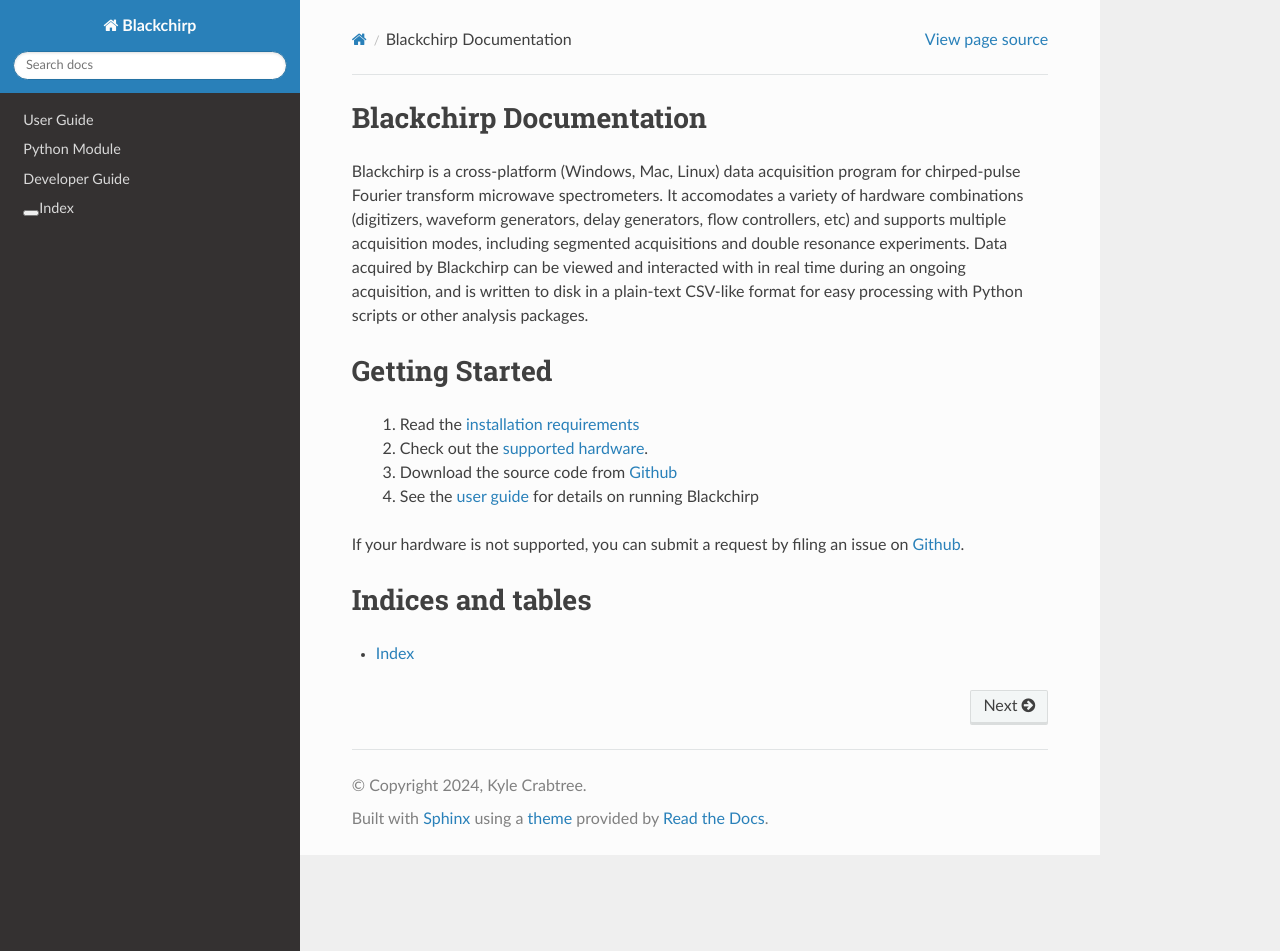
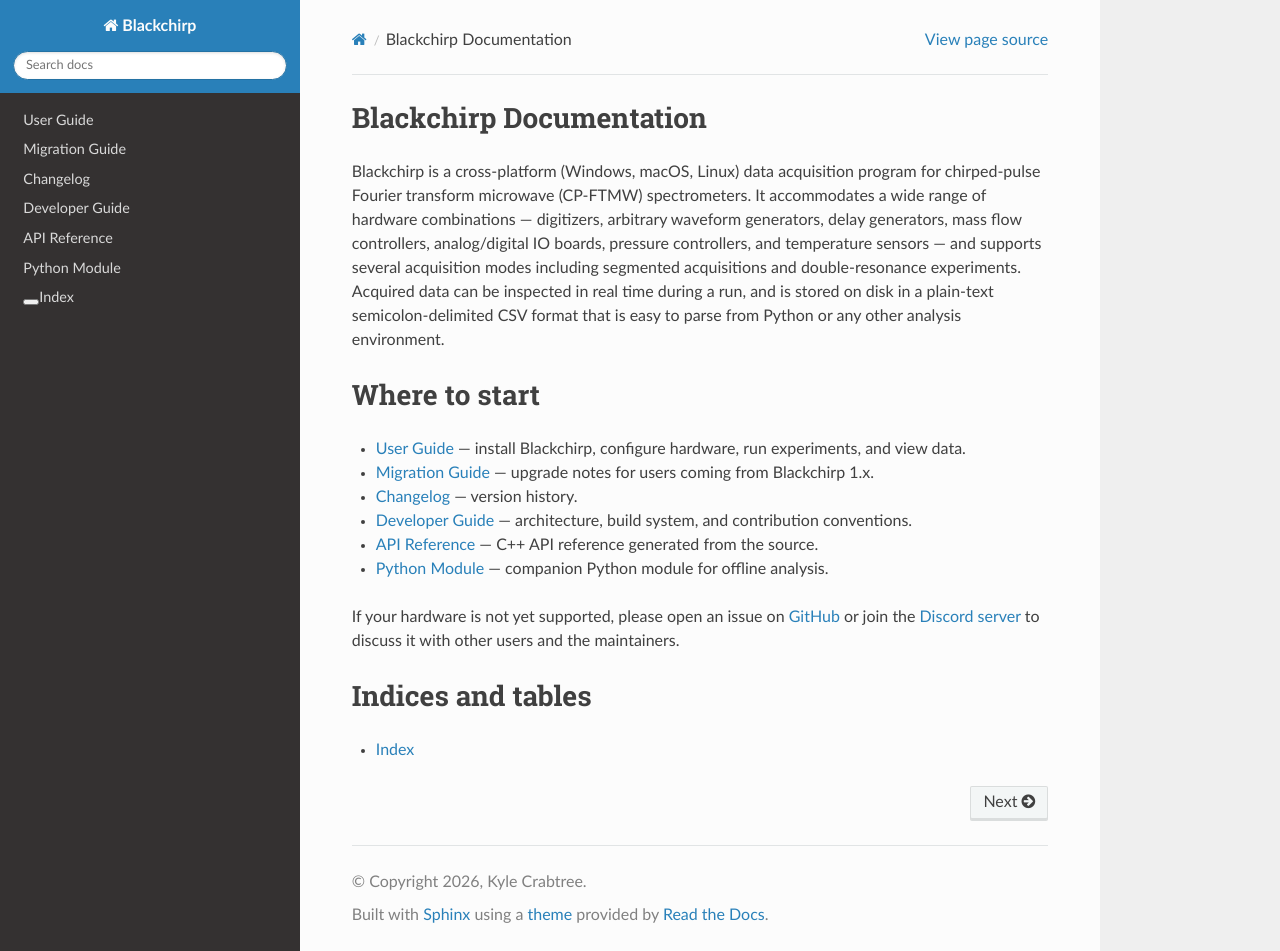
Before and after one commit to kncrabtree/blackchirp, a Sphinx documentation site: the page built from doc/source/index.rst, in a window 1280 px wide and 951 px high. Built offline with Sphinx 7.4.7 and the Read the Docs theme 3.1.0, drawn with Linux system fonts in a browser that asks for light colours.

Commit message:
Refresh documentation scaffolding for 2.0.0 docs revision
Set up the Sphinx skeleton, navigation, and project-wide entry points
that the rest of the documentation revision plugs into. The toctree in
index.rst now exposes User Guide, Migration, Changelog, Developer Guide,
and API Reference as five sibling chapters, with placeholder scaffolds
under changelog/ and developer_guide/ so the build stays clean until the
content bundles fill them in. conf.py parses the canonical version from
the top-level CMakeLists.txt, and classes.rst is retitled "API
Reference" to disambiguate it from the new Developer Guide chapter.

README.md drops the v1.1.0-preview "What's New" section in favour of a
2.0.0-alpha summary covering binary distribution, the CMake migration,
runtime hardware configuration, Python hardware drivers, and
Blackchirp-viewer.

The Doxygen warning log is redirected via @DOXYGEN_WARN_LOGFILE@ in
Doxyfile.in so the CMake build target writes it under the build tree
instead of the repository root; the ReadTheDocs path keeps the existing
doc/source/doxygen.log location, which doc/.gitignore already covers.

Co-Authored-By: Claude Opus 4.7 <noreply@anthropic.com>

```diff
--- a/doc/source/conf.py
+++ b/doc/source/conf.py
@@ -1,67 +1,110 @@
 # Configuration file for the Sphinx documentation builder.
 #
-# This file only contains a selection of the most common options. For a full
-# list see the documentation:
+# Full reference:
 # https://www.sphinx-doc.org/en/master/usage/configuration.html
 
-# -- Path setup --------------------------------------------------------------
+import os
+import re
+import subprocess
+import sys
+from datetime import date
 
-# If extensions (or modules to document with autodoc) are in another directory,
-# add these directories to sys.path here. If the directory is relative to the
-# documentation root, use os.path.abspath to make it absolute, like shown here.
-#
-import os
-import sys
-sys.path.insert(0,os.path.abspath('../../python/blackchirp/src'))
-# sys.path.insert(0, os.path.abspath('.'))
-import subprocess
+# Make the python/blackchirp package importable for autodoc.
+sys.path.insert(0, os.path.abspath('../../python/blackchirp/src'))
 
+# Run Doxygen so breathe has up-to-date XML. The Doxyfile in this directory
+# is the ReadTheDocs variant maintained by cmake/BlackchirpDocumentation.cmake;
+# CMake builds run Doxygen via the `doxygen` target as well, so this call is
+# idempotent in either environment.
 subprocess.call('doxygen Doxyfile', shell=True)
 
 
-# -- Project information -----------------------------------------------------
+# -- Helpers ----------------------------------------------------------------
+
+def _read_version_from_cmake():
+    """Parse BC_*_VERSION values from the top-level CMakeLists.txt.
+
+    The CMake project() declaration carries the canonical
+    major/minor/patch numbers; the release suffix (e.g. "alpha") is
+    declared separately. Returning ("", "") is safe — Sphinx falls back
+    to the strings configured below.
+    """
+    cmake_path = os.path.abspath(
+        os.path.join(os.path.dirname(__file__), '..', '..', 'CMakeLists.txt')
+    )
+    try:
+        with open(cmake_path, 'r', encoding='utf-8') as fh:
+            text = fh.read()
+    except OSError:
+        return ('', '')
+
+    project_match = re.search(
+        r'project\s*\(\s*Blackchirp\b[^)]*?VERSION\s+([0-9]+\.[0-9]+\.[0-9]+)',
+        text,
+        re.DOTALL,
+    )
+    base = project_match.group(1) if project_match else ''
+
+    release_match = re.search(
+        r'set\s*\(\s*BC_RELEASE_VERSION\s+"([^"]+)"',
+        text,
+    )
+    release = release_match.group(1) if release_match else ''
+
+    full = base if not release else f'{base}-{release}'
+    return (base, full)
+
+
+# -- Project information ----------------------------------------------------
 
 project = 'Blackchirp'
-copyright = '2024, Kyle Crabtree'
 author = 'Kyle Crabtree'
+copyright = f'{date.today().year}, {author}'
+
+_short_version, _full_version = _read_version_from_cmake()
+# Sphinx convention: `version` is the short X.Y string used in the sidebar
+# title; `release` is the full version including any pre-release suffix.
+version = _short_version or '2.0.0'
+release = _full_version or '2.0.0-alpha'
 
 
-# -- General configuration ---------------------------------------------------
+# -- General configuration --------------------------------------------------
 
-# Add any Sphinx extension module names here, as strings. They can be
-# extensions coming with Sphinx (named 'sphinx.ext.*') or your custom
-# ones.
-# extensions = [ 'breathe','sphinx.ext.autosectionlabel' ]
-extensions = [ 'sphinx.ext.autosectionlabel', 'sphinx.ext.autodoc', 'sphinx.ext.napoleon', 'nbsphinx', 'nbsphinx_link', 'breathe' ]
+extensions = [
+    'sphinx.ext.autosectionlabel',
+    'sphinx.ext.autodoc',
+    'sphinx.ext.napoleon',
+    'nbsphinx',
+    'nbsphinx_link',
+    'breathe',
+]
+
 autosectionlabel_prefix_document = True
-autodoc_mock_imports = ['pandas','scipy','numpy']
+autodoc_mock_imports = ['pandas', 'scipy', 'numpy']
 nbsphinx_execute = 'never'
 
-# Add any paths that contain templates here, relative to this directory.
 templates_path = ['_templates']
-
-# List of patterns, relative to source directory, that match files and
-# directories to ignore when looking for source files.
-# This pattern also affects html_static_path and html_extra_path.
 exclude_patterns = []
 
 
-# -- Options for HTML output -------------------------------------------------
+# -- Options for HTML output ------------------------------------------------
 
-# The theme to use for HTML and HTML Help pages.  See the documentation for
-# a list of builtin themes.
-#
 html_theme = 'sphinx_rtd_theme'
-
-# Add any paths that contain custom static files (such as style sheets) here,
-# relative to this directory. They are copied after the builtin static files,
-# so a file named "default.css" will overwrite the builtin "default.css".
 html_static_path = ['_static']
-
 html_favicon = '_static/favicon.png'
 
-# -- Options for breathe ------------------------------------------------------
-breathe_projects = { 'Blackchirp' : 'xml' }
-breathe_default_project='Blackchirp'
-breathe_default_members=('members','protected-members','private-members','undoc-members')
-breathe_show_include=False
+
+# -- Options for breathe ----------------------------------------------------
+
+# Doxygen XML lands in `xml/` next to this conf.py for both ReadTheDocs and
+# CMake builds — the CMake target also writes an absolute-path copy under
+# the build tree, but breathe only needs the source-relative path.
+breathe_projects = {'Blackchirp': 'xml'}
+breathe_default_project = 'Blackchirp'
+breathe_default_members = (
+    'members',
+    'protected-members',
+    'private-members',
+    'undoc-members',
+)
+breathe_show_include = False
--- /dev/null
+++ b/doc/source/developer_guide/overview.rst
@@ -0,0 +1,5 @@
+Overview
+========
+
+Placeholder. The developer guide is filled in by a dedicated
+documentation bundle.
--- a/doc/source/index.rst
+++ b/doc/source/index.rst
@@ -1,38 +1,50 @@
-.. Blackchirp documentation master file, created by
-   sphinx-quickstart on Tue Jun  8 20:09:33 2021.
-   You can adapt this file completely to your liking, but it should at least
-   contain the root `toctree` directive.
+.. Blackchirp documentation master file.
+   The toctree below is the canonical entry point for the rendered docs.
 
 
 .. toctree::
    :hidden:
 
    user_guide
+   migration
+   changelog
+   developer_guide
+   classes
    python
-   classes
 
 Blackchirp Documentation
 ========================
 
-Blackchirp is a cross-platform (Windows, Mac, Linux) data acquisition program for chirped-pulse Fourier transform microwave spectrometers.
-It accomodates a variety of hardware combinations (digitizers, waveform generators, delay generators, flow controllers, etc) and supports multiple acquisition modes, including segmented acquisitions and double resonance experiments.
-Data acquired by Blackchirp can be viewed and interacted with in real time during an ongoing acquisition, and is written to disk in a plain-text CSV-like format for easy processing with Python scripts or other analysis packages.
+Blackchirp is a cross-platform (Windows, macOS, Linux) data acquisition
+program for chirped-pulse Fourier transform microwave (CP-FTMW)
+spectrometers. It accommodates a wide range of hardware combinations —
+digitizers, arbitrary waveform generators, delay generators, mass flow
+controllers, analog/digital IO boards, pressure controllers, and
+temperature sensors — and supports several acquisition modes including
+segmented acquisitions and double-resonance experiments. Acquired data
+can be inspected in real time during a run, and is stored on disk in a
+plain-text semicolon-delimited CSV format that is easy to parse from
+Python or any other analysis environment.
 
-Getting Started
-===============
+Where to start
+==============
 
- #. Read the `installation requirements`_
- #. Check out the `supported hardware`_.
- #. Download the source code from Github_
- #. See the `user guide`_ for details on running Blackchirp
+* :doc:`user_guide` — install Blackchirp, configure hardware, run
+  experiments, and view data.
+* :doc:`migration` — upgrade notes for users coming from Blackchirp
+  1.x.
+* :doc:`changelog` — version history.
+* :doc:`developer_guide` — architecture, build system, and
+  contribution conventions.
+* :doc:`classes` — C++ API reference generated from the source.
+* :doc:`python` — companion Python module for offline analysis.
 
-If your hardware is not supported, you can submit a request by filing an issue on Github_.
+If your hardware is not yet supported, please open an issue on
+GitHub_ or join the `Discord server`_ to discuss it with other
+users and the maintainers.
 
-.. _Github: https://github.com/kncrabtree/blackchirp
-.. _installation requirements: user_guide/installation.html#requirements
-.. _supported hardware: user_guide/hardware_details.html
-.. _user guide: user_guide.html
-
+.. _GitHub: https://github.com/kncrabtree/blackchirp
+.. _Discord server: https://discord.gg/88CkbAKUZY
 
 
 Indices and tables
```
Also changed, not shown: README.md (+45 -19 lines), dev-docs/docrev/bundle-00-infrastructure.md (+11 -1 lines), dev-docs/documentation-revision.md (+1 -1 lines), doc/source/changelog.rst (added, +11 -0 lines), doc/source/changelog/v2_0_0_alpha.rst (added, +9 -0 lines), doc/source/classes.rst (+7 -5 lines), doc/source/developer_guide.rst (added, +13 -0 lines), doc/source/migration.rst (added, +17 -0 lines), doc/source/user_guide.rst (+11 -5 lines), 2 other files.
